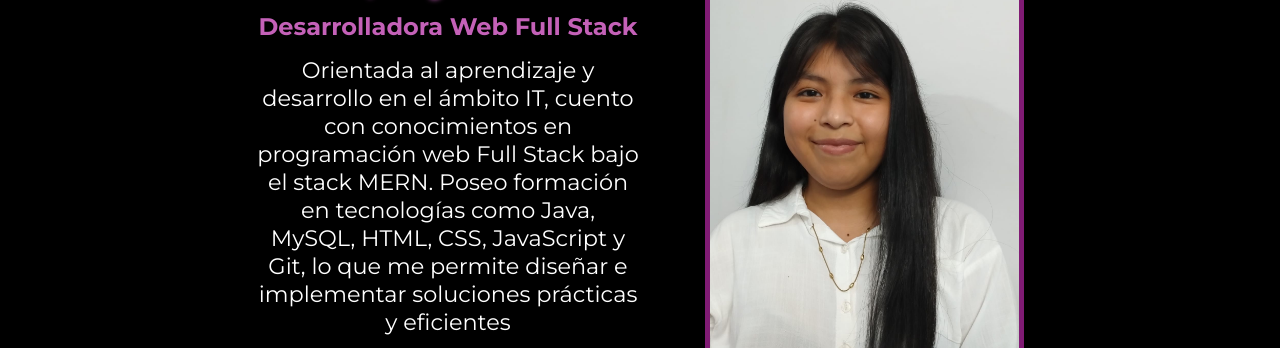
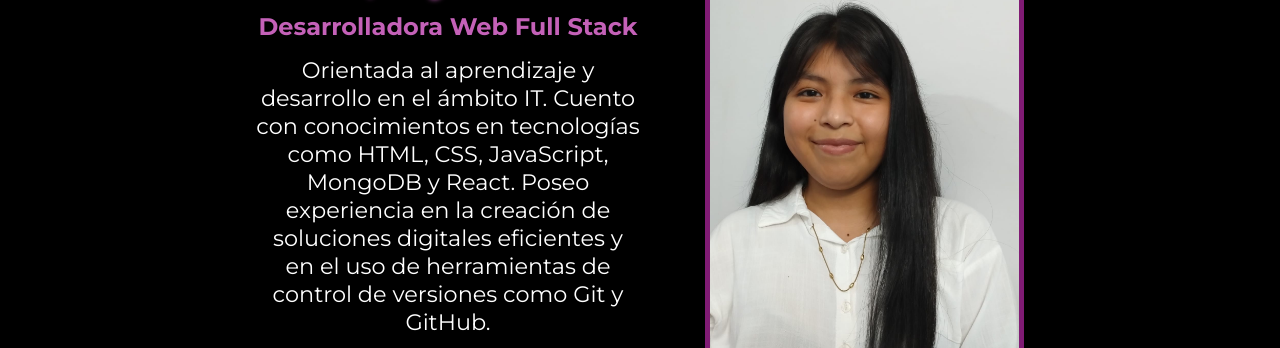
Before and after one commit to Romina1213/my-portfolio-web, a website built with Vite: page index.html in a window 1280 px wide. Shown: the part 214-562 px from the top of the page. Built offline with nearby package versions, Linux system fonts and the light colour scheme.

Commit message:
feature/modificacion en sobre_mi

```diff
--- a/index.html
+++ b/index.html
@@ -39,7 +39,8 @@
         <div class="presentacion">
           <h1>Hola, soy Romina!</h1>
           <h2>Desarrolladora Web Full Stack</h2>
-          <p class="texto">Orientada al aprendizaje y desarrollo en el ámbito IT, cuento con conocimientos en programación web Full Stack bajo el stack MERN. Poseo formación en tecnologías como Java, MySQL, HTML, CSS, JavaScript y Git, lo que me permite diseñar e implementar soluciones prácticas y eficientes</p>
+          <p class="texto">Orientada al aprendizaje y desarrollo en el ámbito IT. Cuento con conocimientos en tecnologías como HTML, CSS, JavaScript, MongoDB y React. Poseo experiencia en la creación de soluciones digitales eficientes y en el uso de herramientas de control de versiones como Git y GitHub.
+          </p>
           <div class="iconos">
             <a href="https://github.com/Romina1213" target="_blank"><img src="./img/github_2504911.png" alt="GitHub"></a>
             <a href="https://mail.google.com/mail/?view=cm&fs=1&to=rominarosaalvarez1213@gmail.com&su=Consulta%20desde%20tu%20portfolio&body=Hola%20Romina," target="_blank"><img src="./img/gmail_5968534.png" alt="Correo electrónico"></a>
```
